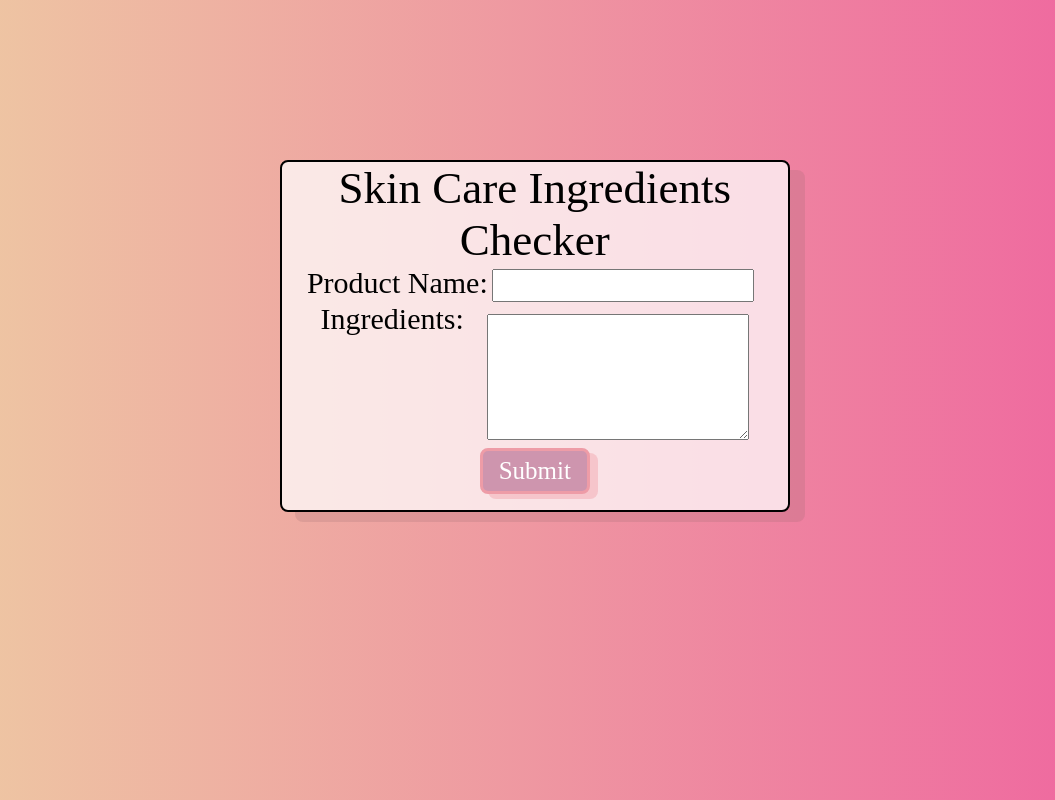
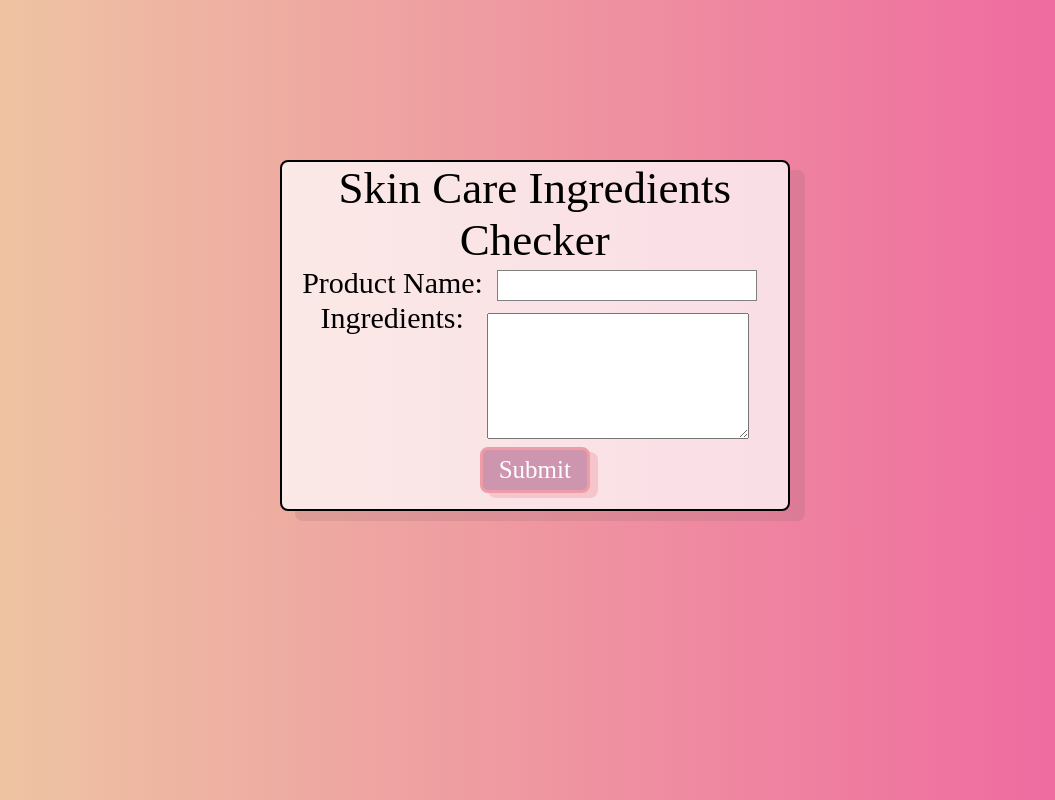
Before and after one commit to kgarcia5454/Skin-Product-Ingredient-Checker, a plain HTML site: page HTML/index.html in a window 1280 px wide. Shown: the whole page, without its empty margins (112-1167 px from the left). Drawn offline with Linux system fonts and the light colour scheme; a web font is replaced by a local one.

Commit message:
FInal Update
Bolded Product Name text Box

```diff
--- a/CSS/Styles.css
+++ b/CSS/Styles.css
@@ -102,10 +102,14 @@ label{
     }
 
     #PNameInput{
+        border-width: 1px;
+        border-style: solid;
+        border-color: gray;
         height: 2.5vh;
         width: 20vw;
         font-size: 1vw;
-        margin-right:0.7vw;
+        margin-left: 0.8vw;
+        margin-right:0.8vw;
         padding-right: 0vw;
     }
 
```
